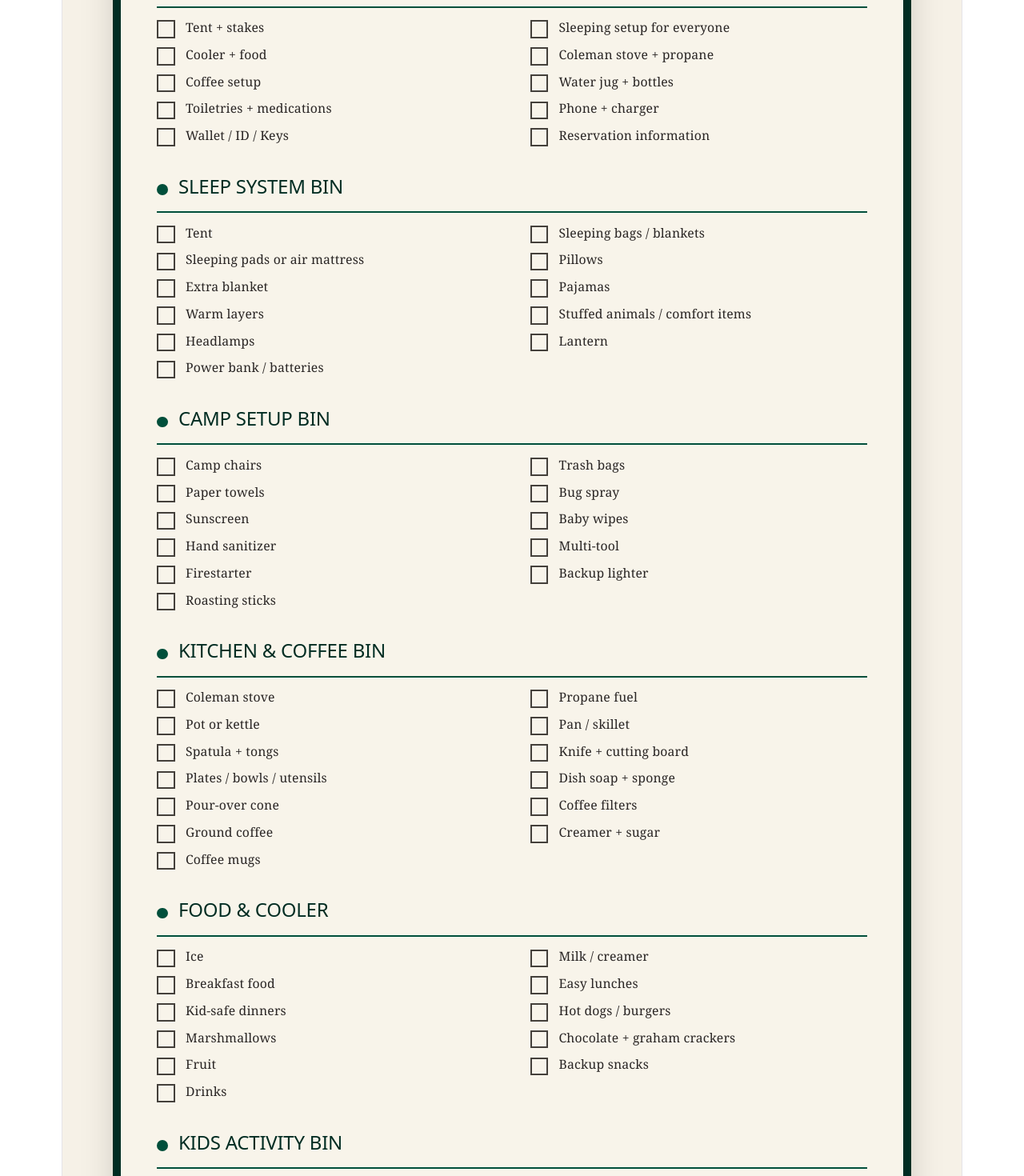
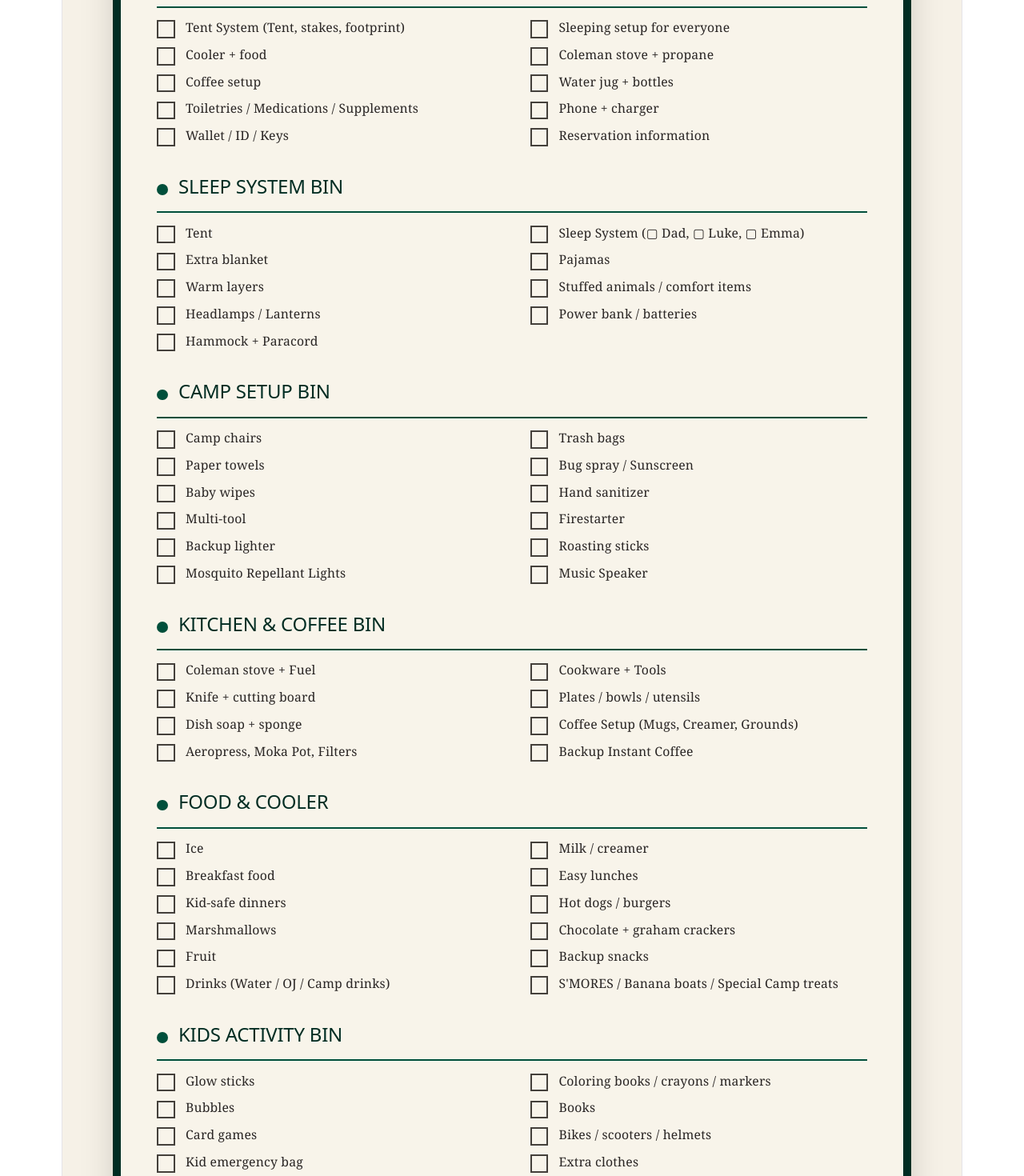
Before and after one commit to Novanuus/camping-booklet, a React (Vite) app: page / in a window 1280 px wide. Shown: the part 1000-2470 px from the top of the page at 80% size. Built offline with nearby package versions, Linux system fonts and the light colour scheme.

Commit message:
updated main web view

```diff
--- a/src/App.jsx
+++ b/src/App.jsx
@@ -83,19 +83,20 @@ export default function VintageCampingChecklist() {
                 <div>• Warm layers before sunset</div>
                 <div>• More snacks than expected</div>
                 <div>• Happy kids = successful trip</div>
+                <div>• Teach kids responsibility</div>
               </div>
             </div>
 
           </div>
 
           {section("Critical Items", [
-            "Tent + stakes",
+            "Tent System (Tent, stakes, footprint)",
             "Sleeping setup for everyone",
             "Cooler + food",
             "Coleman stove + propane",
             "Coffee setup",
             "Water jug + bottles",
-            "Toiletries + medications",
+            "Toiletries / Medications / Supplements",
             "Phone + charger",
             "Wallet / ID / Keys",
             "Reservation information",
@@ -103,46 +104,40 @@ export default function VintageCampingChecklist() {
 
           {section("Sleep System Bin", [
             "Tent",
-            "Sleeping bags / blankets",
-            "Sleeping pads or air mattress",
-            "Pillows",
+            "Sleep System (▢ Dad, ▢ Luke, ▢ Emma)",
             "Extra blanket",
             "Pajamas",
             "Warm layers",
             "Stuffed animals / comfort items",
-            "Headlamps",
-            "Lantern",
+            "Headlamps / Lanterns",
             "Power bank / batteries",
+            "Hammock + Paracord",
           ])}
 
           {section("Camp Setup Bin", [
             "Camp chairs",
             "Trash bags",
             "Paper towels",
-            "Bug spray",
-            "Sunscreen",
+            "Bug spray / Sunscreen",
             "Baby wipes",
             "Hand sanitizer",
             "Multi-tool",
             "Firestarter",
             "Backup lighter",
             "Roasting sticks",
+            "Mosquito Repellant Lights",
+            "Music Speaker",
           ])}
 
           {section("Kitchen & Coffee Bin", [
-            "Coleman stove",
-            "Propane fuel",
-            "Pot or kettle",
-            "Pan / skillet",
-            "Spatula + tongs",
+            "Coleman stove + Fuel",
+            "Cookware + Tools",
             "Knife + cutting board",
             "Plates / bowls / utensils",
             "Dish soap + sponge",
-            "Pour-over cone",
-            "Coffee filters",
-            "Ground coffee",
-            "Creamer + sugar",
-            "Coffee mugs",
+            "Coffee Setup (Mugs, Creamer, Grounds)",
+            "Aeropress, Moka Pot, Filters",
+            "Backup Instant Coffee"
           ])}
 
           {section("Food & Cooler", [
@@ -156,19 +151,17 @@ export default function VintageCampingChecklist() {
             "Chocolate + graham crackers",
             "Fruit",
             "Backup snacks",
-            "Drinks",
+            "Drinks (Water / OJ / Camp drinks)",
+            "S'MORES / Banana boats / Special Camp treats"
           ])}
 
           {section("Kids Activity Bin", [
             "Glow sticks",
-            "Coloring books",
-            "Crayons / markers",
-            "Small toys",
+            "Coloring books / crayons / markers",
             "Bubbles",
             "Books",
             "Card games",
-            "Bikes / scooters",
-            "Helmets",
+            "Bikes / scooters / helmets",
             "Kid emergency bag",
             "Extra clothes",
           ])}
```
